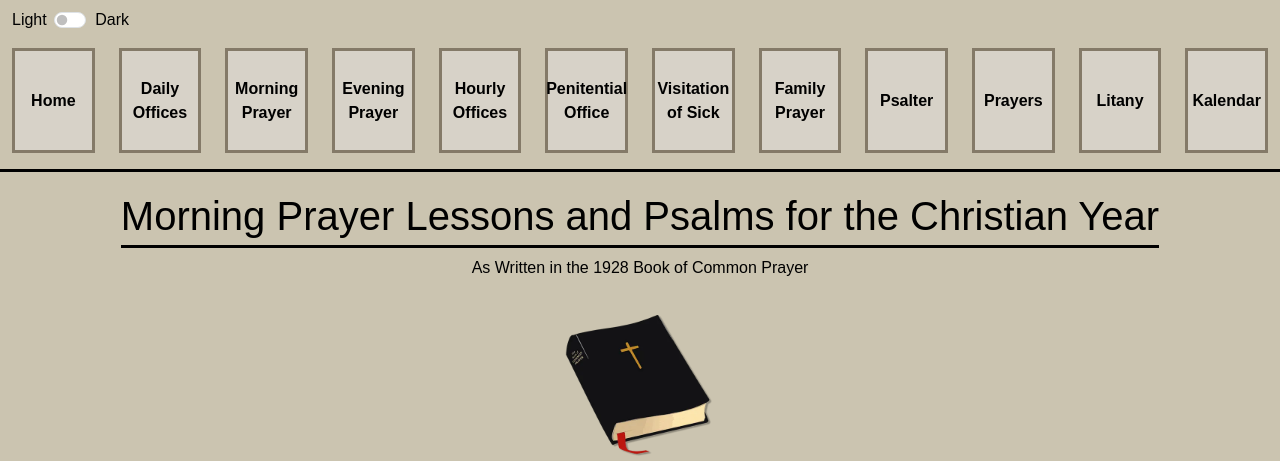
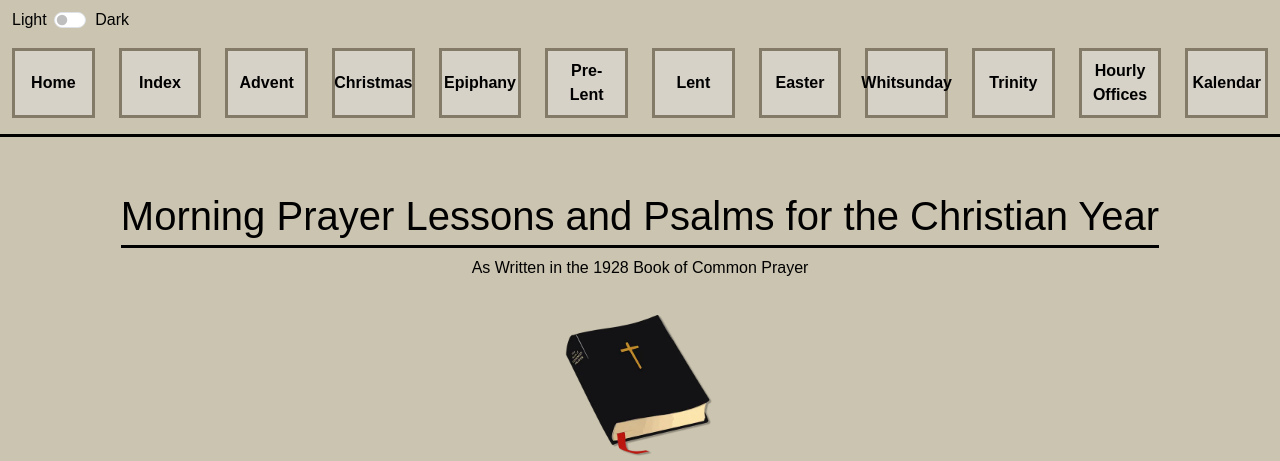
Before and after one commit to Frogbid-Khl/W-Common-Prayer-Online, a PHP site: page /lesmor in a window 1280 px wide. Shown: the top 461 px of the page. Run offline with PHP 8.4, Linux system fonts and the light colour scheme; some web fonts are replaced.

Commit message:
update all

```diff
--- a/lesmor.php
+++ b/lesmor.php
@@ -17,12 +17,6 @@ $currentMonthKallender = date('Y-m');
     <link href="assets/vendor/FontAwesome/css/all.min.css" rel="stylesheet"/>
     <link href='assets/vendor/Animate/animate.min.css' rel='stylesheet'/>
     <link href="assets/css/style.css" rel="stylesheet"/>
-
-    <style>
-        .cpo-home-btn {
-            height: 105px;
-        }
-    </style>
 </head>
 <body>
 <section class="fixed-top cpo-bg">
@@ -58,7 +52,6 @@ $currentMonthKallender = date('Y-m');
             </div>
         </div>
     </div>
-
     <!-- Button Start -->
     <section class="container-fluid" id="menu-items">
         <div class="row pt-5">
@@ -70,16 +63,14 @@ $currentMonthKallender = date('Y-m');
                     </div>
                     <div class="col-4 mb-3">
                         <a class="btn btn-primary cpo-home-btn w-100 d-flex justify-content-center align-items-center"
-                           href="daily-office">
-                            Daily <br/>
-                            Offices
+                           href="#CHURCH">
+                            Index
                         </a>
                     </div>
                     <div class="col-4 mb-3">
                         <a class="btn btn-primary cpo-home-btn w-100 d-flex justify-content-center align-items-center"
-                           href="morning-prayer">
-                            Morning <br/>
-                            Prayer
+                           href="#adv">
+                            Advent
                         </a>
                     </div>
                 </div>
@@ -88,23 +79,20 @@ $currentMonthKallender = date('Y-m');
                 <div class="row">
                     <div class="col-4 mb-3">
                         <a class="btn btn-primary cpo-home-btn w-100 d-flex justify-content-center align-items-center"
-                           href="evening-prayer">
-                            Evening <br/>
-                            Prayer
+                           href="#chri">
+                            Christmas
                         </a>
                     </div>
                     <div class="col-4 mb-3">
                         <a class="btn btn-primary cpo-home-btn w-100 d-flex justify-content-center align-items-center"
-                           href="hourly-office">
-                            Hourly <br/>
-                            Offices
+                           href="#epip">
+                            Epiphany
                         </a>
                     </div>
                     <div class="col-4 mb-3">
                         <a class="btn btn-primary cpo-home-btn w-100 d-flex justify-content-center align-items-center"
-                           href="penitential-office">
-                            Penitential <br/>
-                            Office
+                           href="#sexa">
+                            Pre-Lent
                         </a>
                     </div>
                 </div>
@@ -113,21 +101,19 @@ $currentMonthKallender = date('Y-m');
                 <div class="row">
                     <div class="col-4 mb-3">
                         <a class="btn btn-primary cpo-home-btn w-100 d-flex justify-content-center align-items-center"
-                           href="visitation-of-the-sick">
-                            Visitation <br/>
-                            of Sick
+                           href="#ashw">
+                            Lent
                         </a>
                     </div>
                     <div class="col-4 mb-3">
                         <a class="btn btn-primary cpo-home-btn w-100 d-flex justify-content-center align-items-center"
-                           href="family-prayer">
-                            Family <br/>
-                            Prayer
+                           href="#east">
+                            Easter
                         </a>
                     </div>
                     <div class="col-4 mb-3">
                         <a class="btn btn-primary cpo-home-btn w-100 d-flex justify-content-center align-items-center"
-                           href="psalter">Psalter</a>
+                           href="#whit">Whitsunday</a>
                     </div>
                 </div>
             </div>
@@ -135,11 +121,11 @@ $currentMonthKallender = date('Y-m');
                 <div class="row">
                     <div class="col-4 mb-3">
                         <a class="btn btn-primary cpo-home-btn w-100 d-flex justify-content-center align-items-center"
-                           href="prayers-and-thanksgivings">Prayers</a>
+                           href="#trin">Trinity</a>
                     </div>
                     <div class="col-4 mb-3">
                         <a class="btn btn-primary cpo-home-btn w-100 d-flex justify-content-center align-items-center"
-                           href="litany">Litany</a>
+                           href="hourly-office">Hourly Offices </a>
                     </div>
                     <div class="col-4 mb-3">
                         <a class="btn btn-primary cpo-home-btn w-100 d-flex justify-content-center align-items-center"
```
Also changed, not shown: leseve.php (+17 -30 lines).
